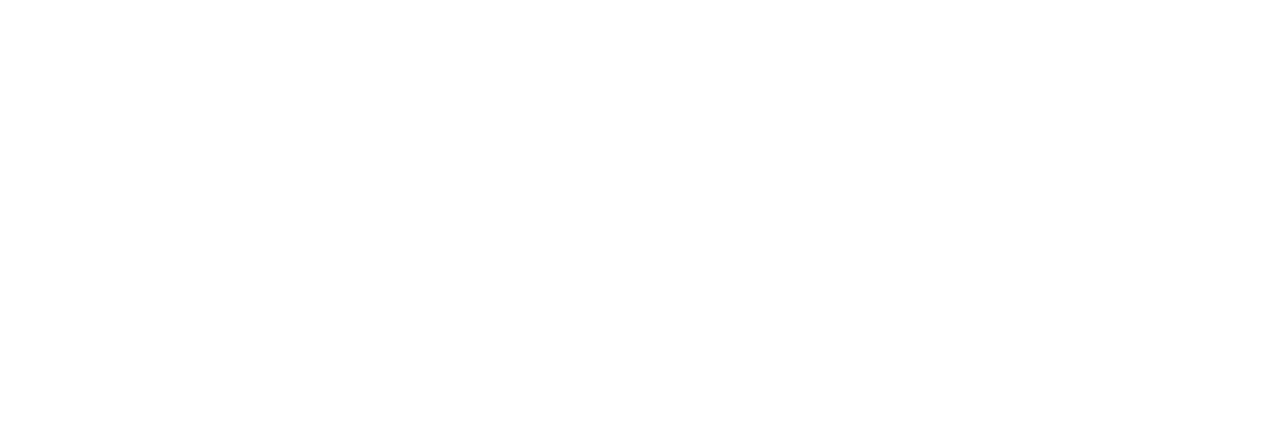
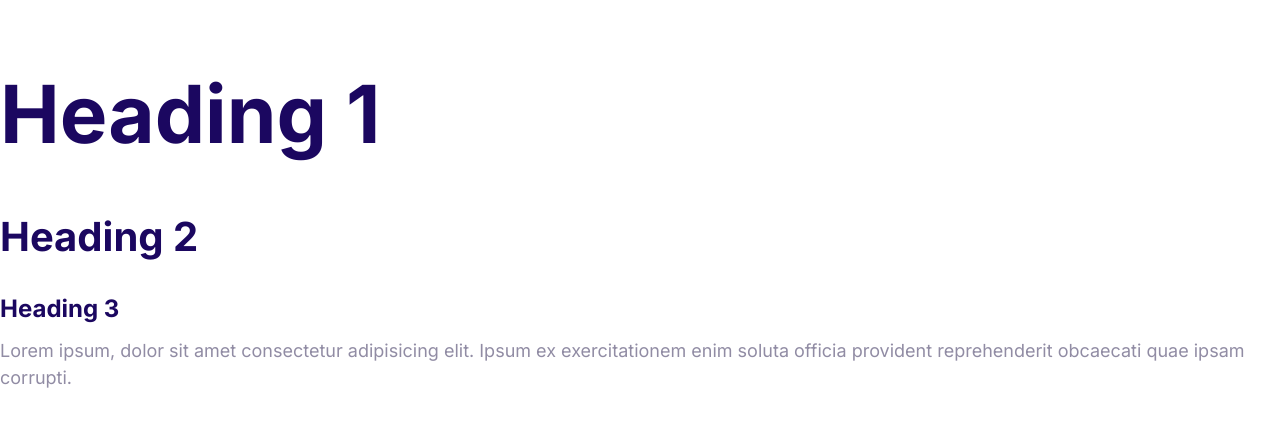
Before and after one commit to Chxshire22/Sample-Website-Frontend-Only, a plain HTML site: page index.html in a window 1280 px wide. Drawn offline with Linux system fonts and the light colour scheme.

Commit message:
Defined font styles

```diff
--- a/css/styles.css
+++ b/css/styles.css
@@ -1,4 +1,4 @@
-:root{
+:root {
   --color-primary: #2584ff;
   --color-secondary: #00d9ff;
   --color-accent: #ff3400;
@@ -6,10 +6,48 @@
   --color-body: #918ca4;
 }
 
-html{
+html {
   font-size: 62.5%;
 }
 
-body{
-  font-size: 1.6rem;
+body {
+  font-size: 2.4rem;
+  line-height: 1.5;
+  font-family: Inter, Arial, Helvetica, sans-serif;
+  color: var(--color-body);
 }
+
+h1,
+h2,
+h3 {
+  color: var(--color-headings);
+  margin-bottom: 1rem;
+}
+h1 {
+  font-size: 7rem;
+}
+h2 {
+  font-size: 4rem;
+}
+
+h3 {
+  font-size: 3rem;
+}
+p {
+  margin-top: 0;
+}
+
+@media screen and (min-width:1024px){
+  body{
+    font-size: 1.8rem;
+  }
+  h1{
+    font-size: 8rem;
+  }
+  h2{
+    font-size: 4rem;
+  }
+  h3{
+    font-size: 2.4rem;
+  }
+}
--- a/index.html
+++ b/index.html
@@ -1,17 +1,25 @@
 <!DOCTYPE html>
 <html lang="en">
-<head>
-  <meta charset="UTF-8">
-  <meta name="viewport" content="width=device-width, initial-scale=1.0">
-  <title>Web Hoster</title>
-  <link rel="stylesheet" href="css/normalize.css">
-  <link rel="stylesheet" href="css/styles.css">
-</head>
-<body>
-
-</body>
+  <head>
+    <meta charset="UTF-8" />
+    <meta name="viewport" content="width=device-width, initial-scale=1.0" />
+    <title>Web Hoster</title>
+    <link rel="preconnect" href="https://fonts.googleapis.com" />
+    <link rel="preconnect" href="https://fonts.gstatic.com" crossorigin />
+    <link
+      href="https://fonts.googleapis.com/css2?family=Inter:wght@400;700&display=swap"
+      rel="stylesheet"
+    />
+    <link rel="stylesheet" href="css/normalize.css" />
+    <link rel="stylesheet" href="css/styles.css" />
+  </head>
+  <body>
+    <h1>Heading 1</h1>
+    <h2>Heading 2</h2>
+    <h3>Heading 3</h3>
+    <p>Lorem ipsum, dolor sit amet consectetur adipisicing elit. Ipsum ex exercitationem enim soluta officia provident reprehenderit obcaecati quae ipsam corrupti.</p>
+  </body>
 </html>
-
 
 <!--
 Navbar
```
